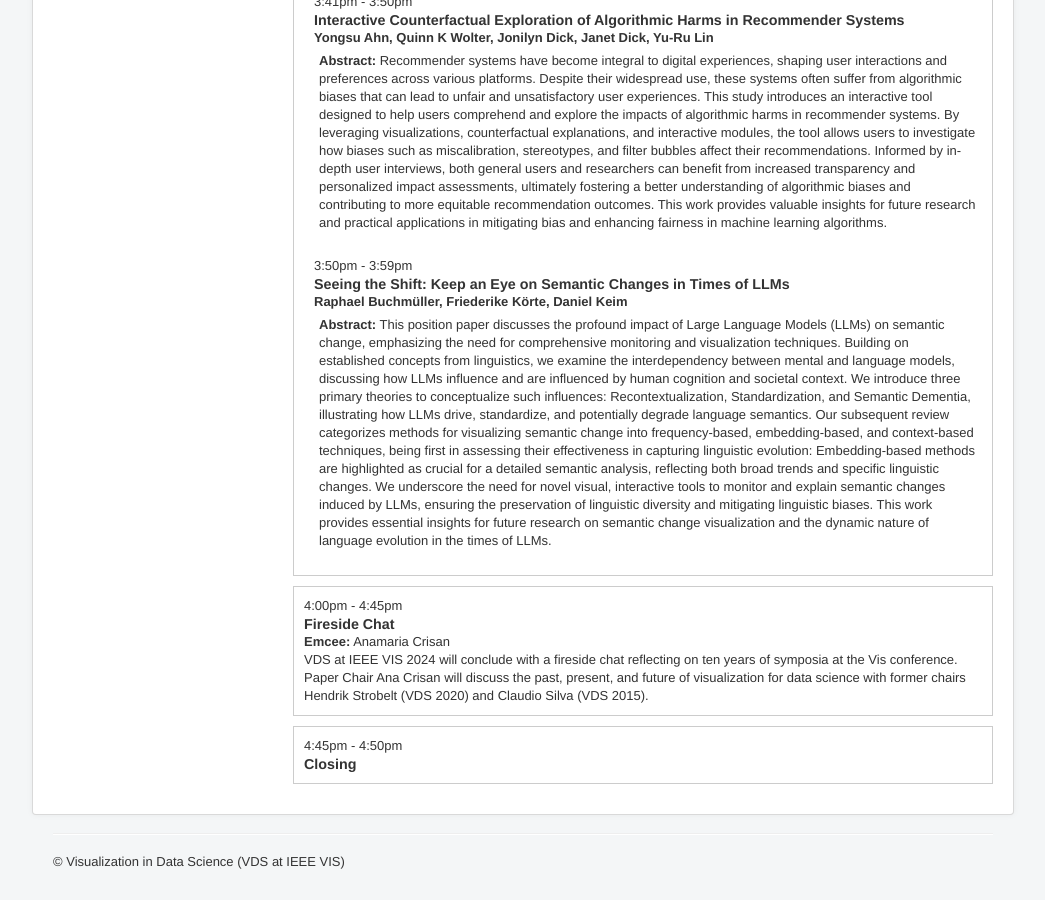
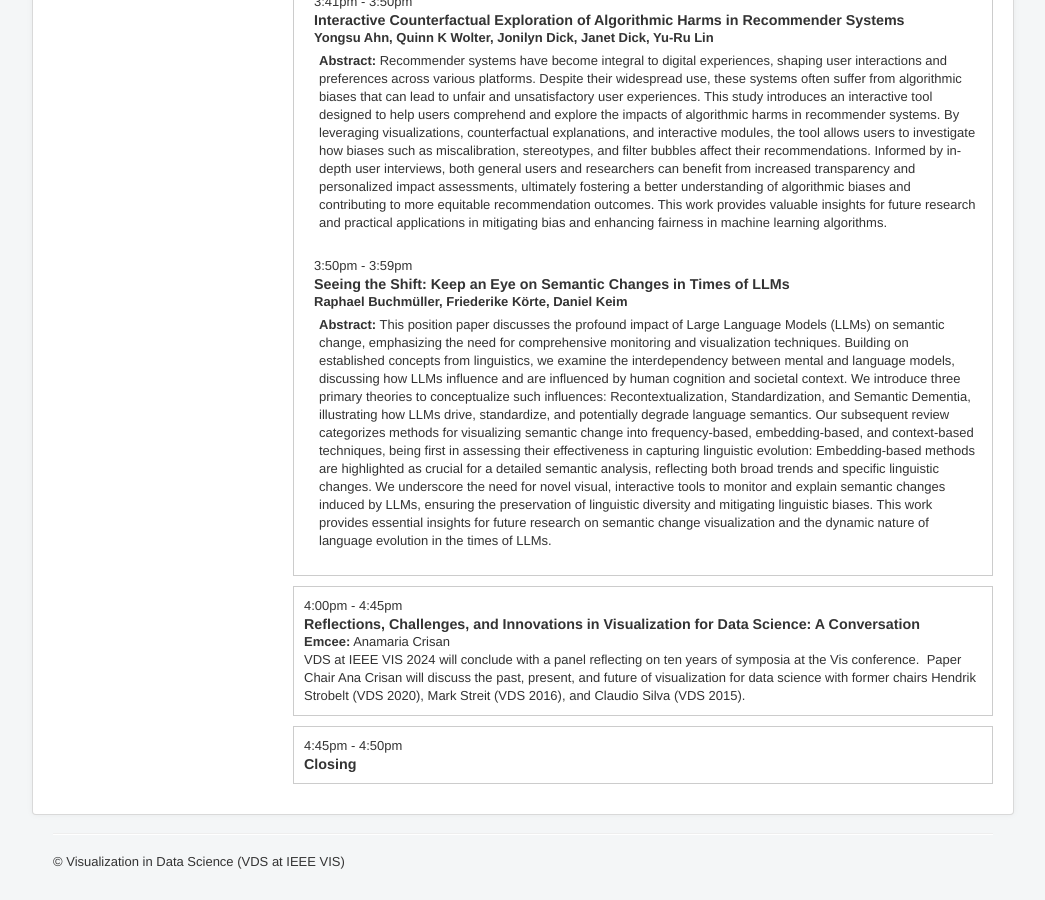
Before and after one commit to visualdatascience/2024, a Jekyll site: the page built from program.md, in a window 1280 px wide and 900 px high, scrolled down 2798 px. Shown: the whole window, without its empty margins (117-1162 px from the left). Built offline with Jekyll 4.4.1, drawn with Linux system fonts in a browser that asks for light colours.

Commit message:
Update program.html

```diff
--- a/_layouts/program.html
+++ b/_layouts/program.html
@@ -36,10 +36,11 @@ layout: page
 </div>
 
 <div class="talk">
-     <span class="time">4:00pm - 4:45pm</span><div class="ttitle">Fireside Chat</div>
+     <span class="time">4:00pm - 4:45pm</span><div class="ttitle">Reflections, Challenges, and Innovations in Visualization for Data Science: A Conversation
+</div>
      <b>Emcee:</b> Anamaria Crisan
      <br>
-     <div class="tttitle">VDS at IEEE VIS 2024 will conclude with a fireside chat reflecting on ten years of symposia at the Vis conference.  Paper Chair Ana Crisan will discuss the past, present, and future of visualization for data science with former chairs Hendrik Strobelt (VDS 2020) and Claudio Silva (VDS 2015).</div>
+     <div class="tttitle">VDS at IEEE VIS 2024 will conclude with a panel reflecting on ten years of symposia at the Vis conference.  Paper Chair Ana Crisan will discuss the past, present, and future of visualization for data science with former chairs Hendrik Strobelt (VDS 2020), Mark Streit (VDS 2016), and Claudio Silva (VDS 2015).</div>
      <!-- {% include invited_talk.html time="4:00pm - 4:45pm" key="alvittaottley" %} -->
      <!-- {% include paper.html time="4:00pm - 4:45pm" key="7" %} -->
      <!-- <span class="time">4:45pm - 4:50pm</span><div class="ttitle">Closing</div> -->
```
